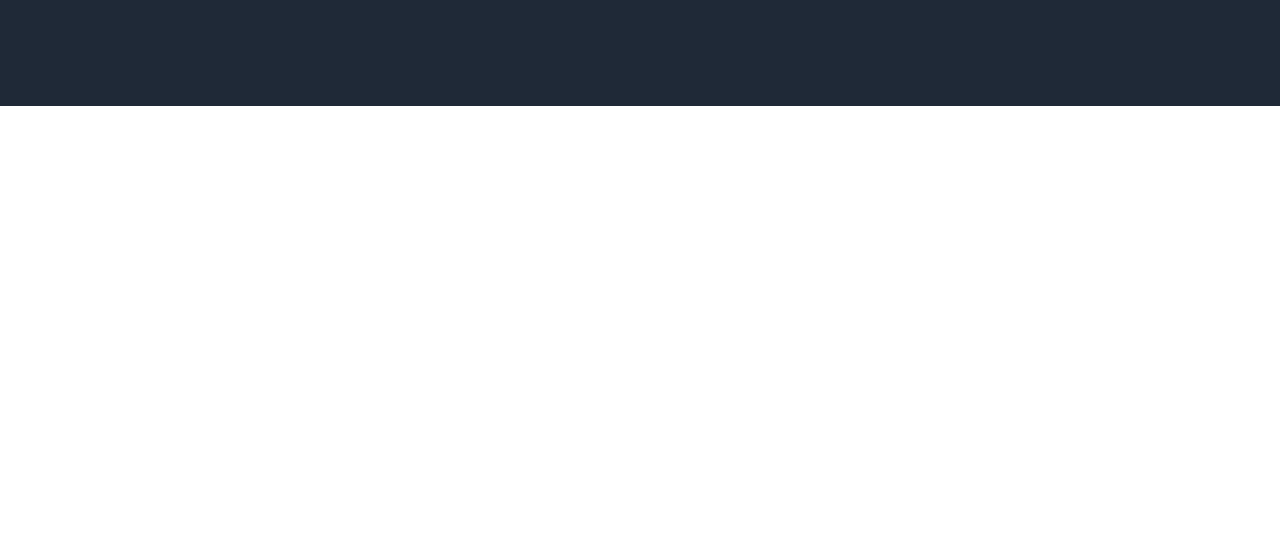
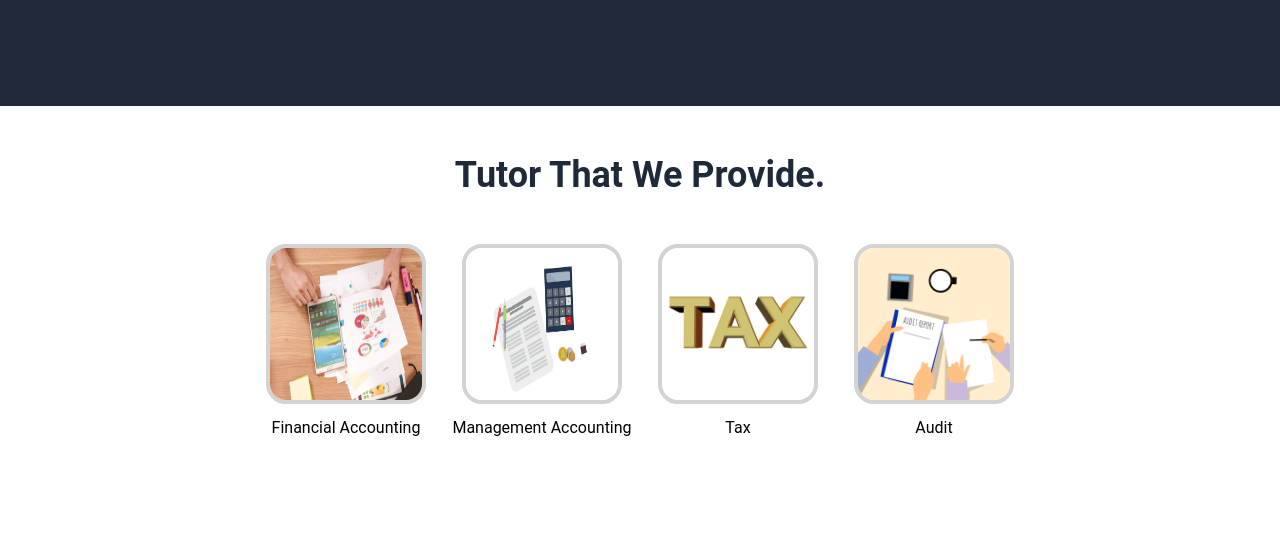
Before and after one commit to beb1n/digi-consulting-landing-page, a plain HTML site: page index.html in a window 1280 px wide. Shown: the part 478-1011 px from the top of the page. Before the commit the page ends 800 px from the top, so only its background shows below. Drawn offline with Linux system fonts and the light colour scheme.

Commit message:
Add the main section and four images in index.html and style.css
add 'h2' as a header in the main section for tutor list services. Add
card-container to make img and text vertically align using flexbox
column.

add four images using src and alt that explain the image description and
In the bottom of images, there are paragraph texts to tell users about
company tutor services.

```diff
--- a/index.html
+++ b/index.html
@@ -34,5 +34,30 @@
             </div>
         </div>
     </header>
+
+    <main>
+        <h2>Tutor That We Provide.</h2>
+        <div class="card-container">
+            <div class="card">
+                <img src="./img/accounting-logo.jpg" alt="accounting logo" class="square">
+                <p>Financial Accounting</p>
+            </div>
+
+            <div class="card">
+                <img src="./img/management-accounting-logo.jpg" alt="management-accounting-logo" class="square">
+                <p>Management Accounting</p>
+            </div>
+
+            <div class="card">
+                <img src="./img/tax-logo.png" alt="tax logo" class="square">
+                <p>Tax</p>
+            </div>
+
+            <div class="card">
+                <img src="./img/audit.png" alt="audit logo" class="square">
+                <p>Audit</p>
+            </div>
+        </div>
+    </main>
 </body>
 </html>
--- a/style.css
+++ b/style.css
@@ -111,3 +111,43 @@ button {
 #profile-text {
   max-width: 800px;
 }
+
+/* Card Section */
+main {
+  display: flex;
+  flex-direction: column;
+  align-items: center;
+  padding: 0 13em;
+  margin-top: 3em;
+}
+
+main h2 {
+  font-size: 36px;
+  font-weight: bolder;
+  color: #1f2937;
+}
+
+.card-container {
+  display: flex;
+  justify-content: center;
+  align-items: center;
+  flex-wrap: wrap;
+  margin: 3em 0 6em 0;
+}
+
+.card {
+  display: flex;
+  flex-direction: column;
+  align-items: center;
+  text-align: center;
+  max-width: 200px;
+  gap: 14px;
+}
+
+.square {
+  border: 4px solid #D3D3D3;
+  border-radius: 20px;
+  width: 160px;
+  height: 160px;
+  margin: 0 18px;
+}
```
Also changed, not shown: img/accounting-logo.jpg (added), img/audit.png (added), img/management-accounting-logo.jpg (added), img/tax-logo.png (added).
